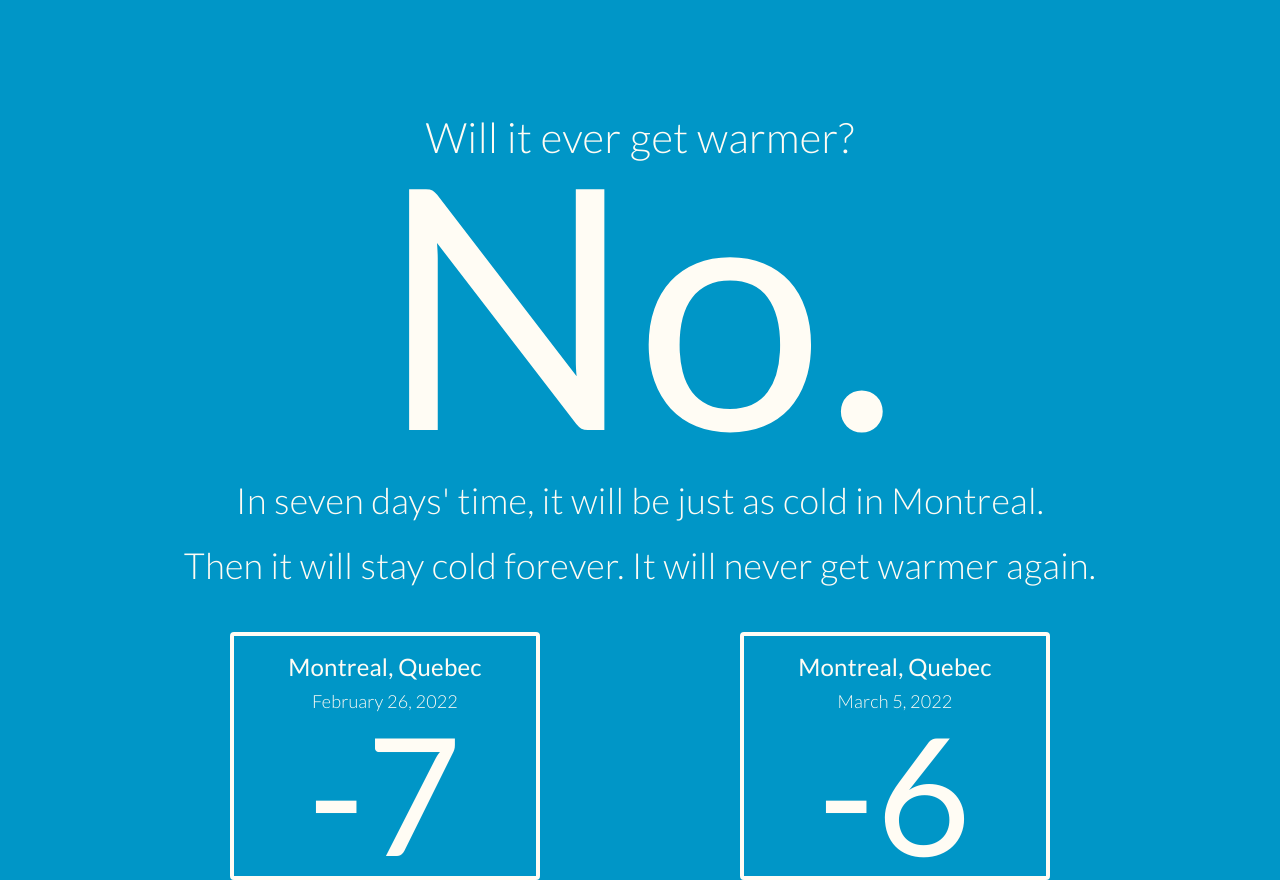
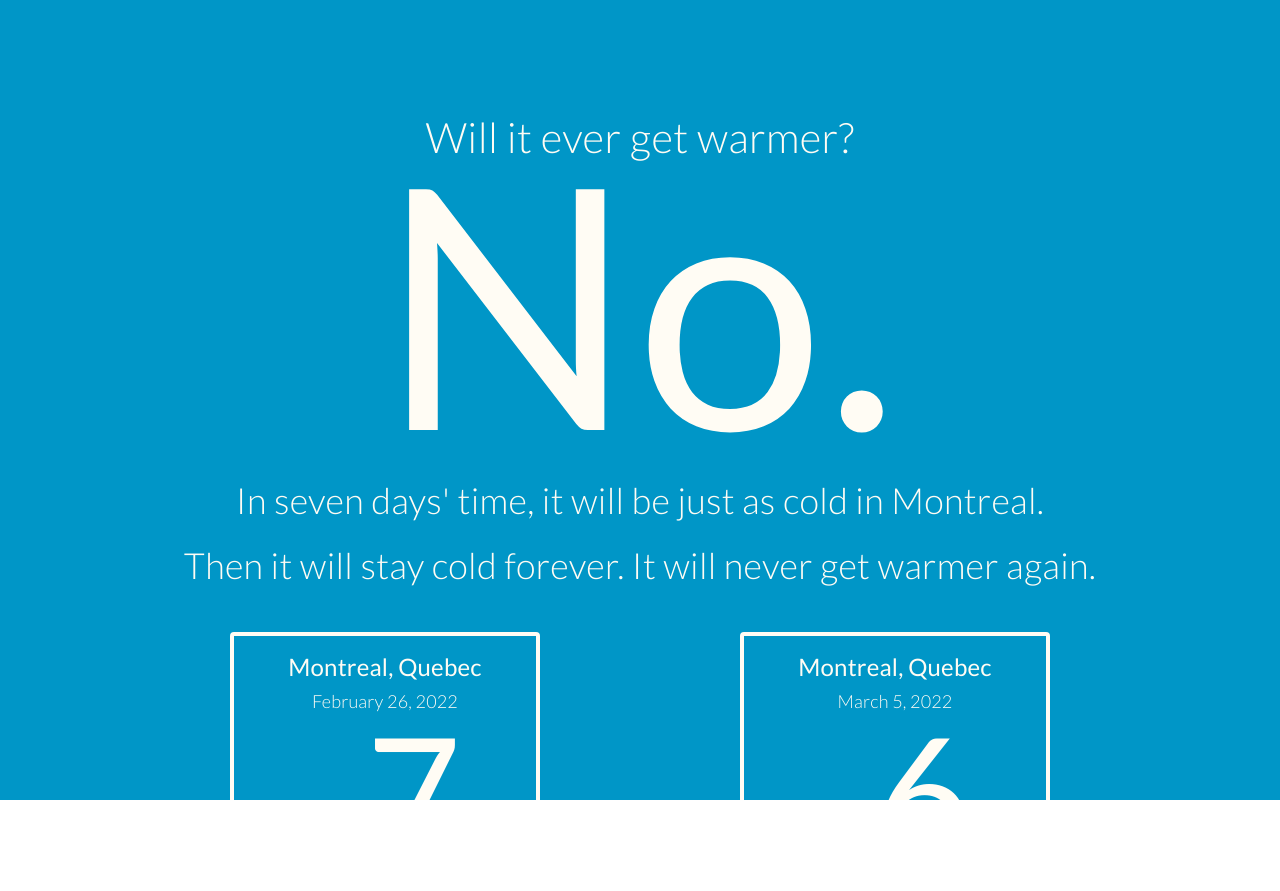
Before and after one commit to aheggie/will_it_ever_get_warmer, a React (Create React App) app: page / in a window 1280 px wide. Both pictures are taken after typing "Sample", "Sample" into the empty fields and a click on the button "Search". After the commit the page ends 800 px from the top, so only its background shows below. Built offline with nearby package versions, Linux system fonts and the light colour scheme.

Commit message:
overflow auto and root div filling makes css stretch root to fullpager work!

```diff
--- a/public/style.css
+++ b/public/style.css
@@ -8,6 +8,11 @@
   color: inherit;
   text-align: center;
   letter-spacing: 0.008em;
+}
+
+body {
+  height: 100vh;
+  width: 100vw;
 }
 
 :root {
@@ -41,10 +46,10 @@
   flex-direction: column;
   align-items: center;
   justify-content: flex-start;
+  height: 100%;
   width: 100%;
-  min-height: 100vh;
-  min-width: 100vw;
   transition: background-color 0.6s ease-in-out, color 0.6s ease-in-out;
+  overflow: auto;
 }
 
 #root.root--cold {
```
